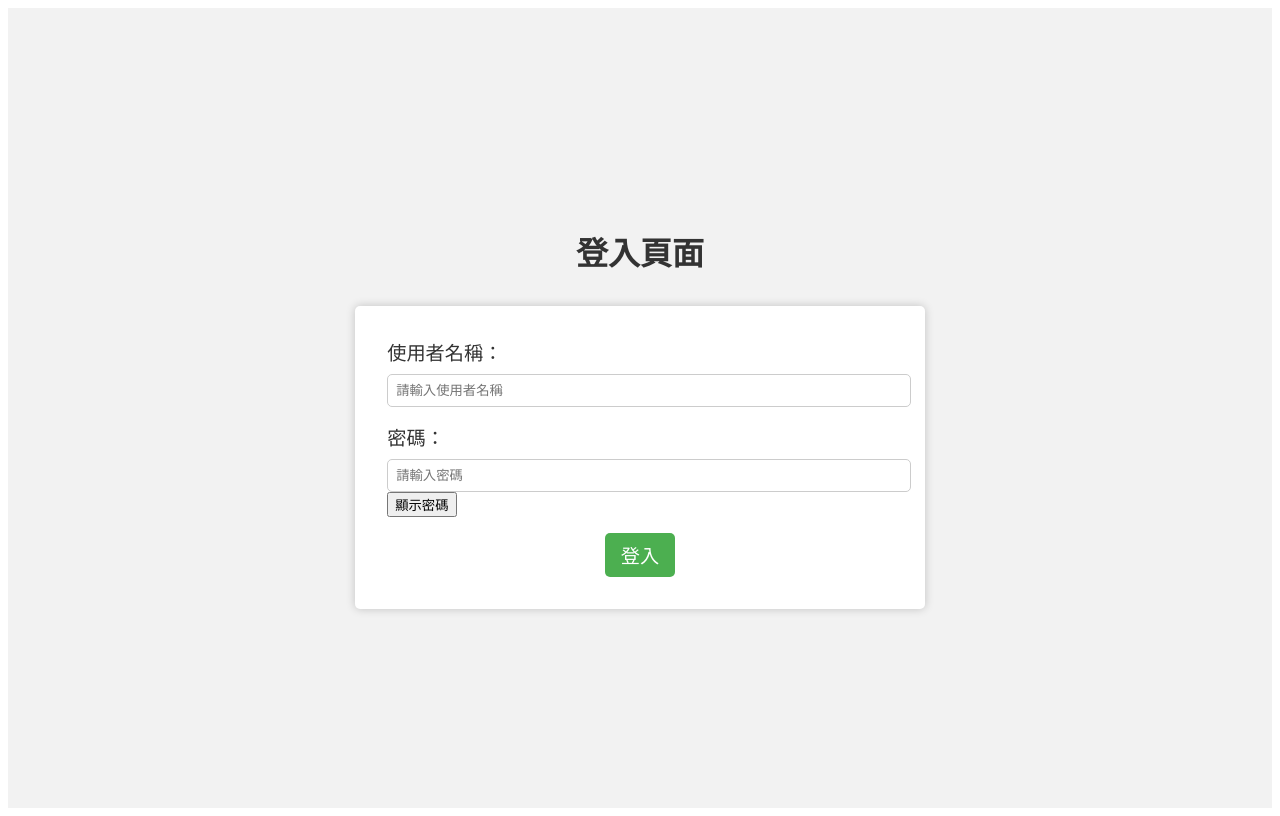
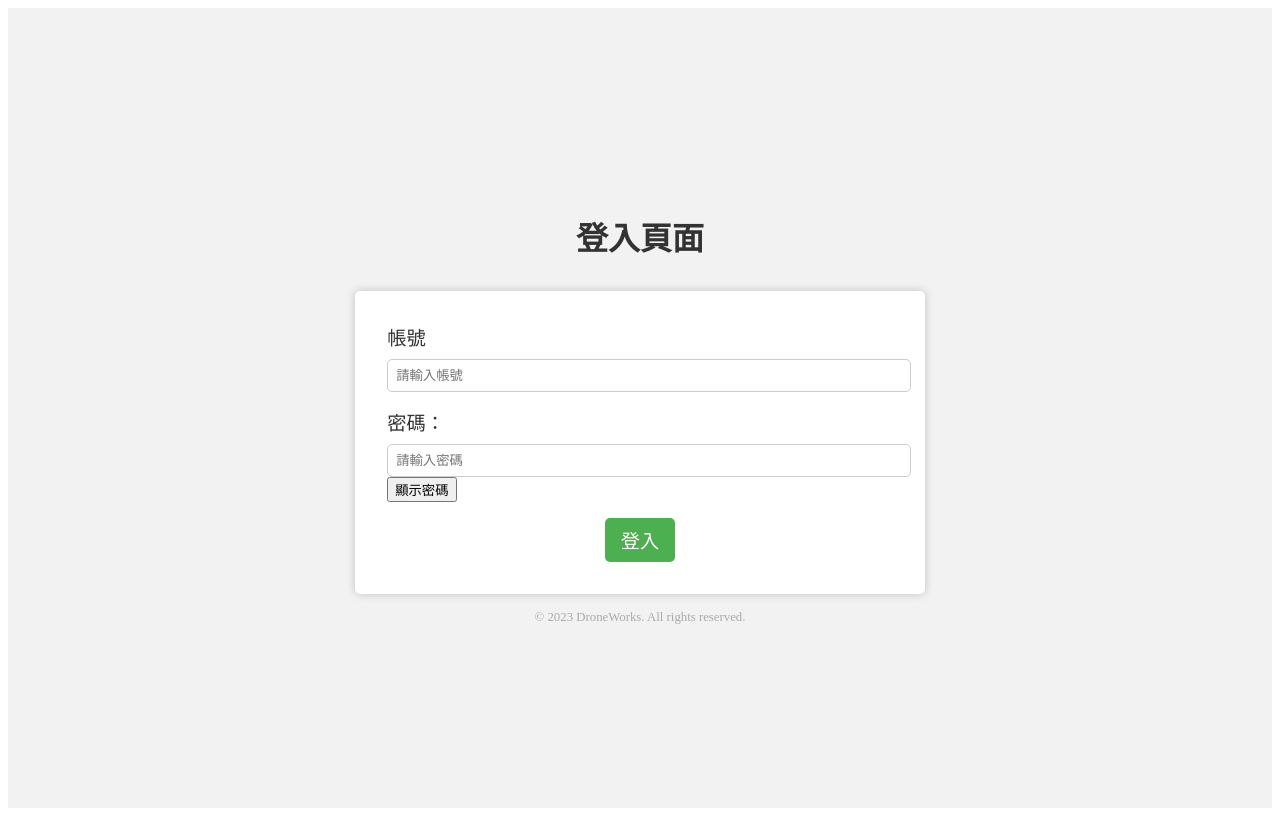
Before and after one commit to liuchienhung/droneworks, a Vue app: page /login in a window 1280 px wide. Built offline with nearby package versions, Linux system fonts and the light colour scheme.

Commit message:
Add footer into LoginPage.vue

```diff
--- a/src/components/LoginPage.vue
+++ b/src/components/LoginPage.vue
@@ -3,8 +3,8 @@
     <h1 class="login-title">登入頁面</h1>
     <form class="login-form" @submit.prevent="login">
       <div class="form-group">
-        <label class="form-label">使用者名稱：</label>
-        <input class="form-input" type="text" name="username" placeholder="請輸入使用者名稱" v-model="user.username">
+        <label class="form-label">帳號</label>
+        <input class="form-input" type="text" name="username" placeholder="請輸入帳號" v-model="user.username">
       </div>
       <div class="form-group">
         <label class="form-label">密碼：</label>
@@ -15,6 +15,9 @@
       </div>
       <button class="login-btn" type="submit">登入</button>
     </form>
+    <footer class="login-footer">
+      © 2023 DroneWorks. All rights reserved.
+    </footer>
   </div>
 </template>
 <script>
@@ -63,6 +66,11 @@ export default {
   background-color: #f2f2f2;
 }
 
+.login-image img {
+  width: 60%;
+  max-width: 400px;
+}
+
 .login-title {
   font-size: 2rem;
   color: #333;
@@ -79,6 +87,14 @@ export default {
   border-radius: 5px;
   box-shadow: 0 0 10px rgba(0, 0, 0, 0.2);
 }
+
+.login-footer {
+  font-size: 0.8rem;
+  margin-top: 1rem;
+  text-align: center;
+  color: #aaa;
+}
+
 
 .form-group {
   display: flex;
--- a/src/components/ProfilePage.vue
+++ b/src/components/ProfilePage.vue
@@ -1,6 +1,6 @@
 <template>
   <div class="profile">
-    <h2>Profile Information</h2>
+    <h2>個人資訊</h2>
     <form>
       <div>
         <label for="name">Name:</label>
```
Also changed, not shown: src/components/HomePage.vue (line endings or trailing spaces).
